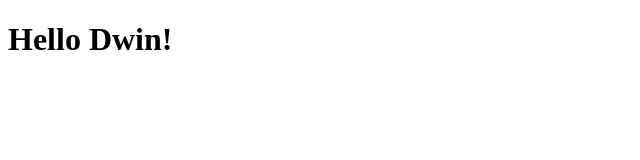
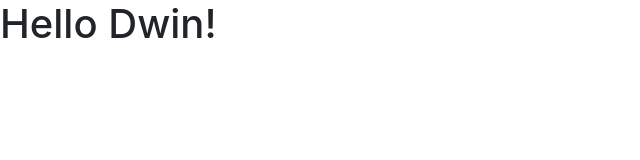
Before and after one commit to dwindev/dwin-dev.github.io, a plain HTML site: page index.html in a window 1280 px wide. Shown: the whole page, without its empty margins (0-640 px from the left). Drawn offline with nearby package versions, Linux system fonts and the light colour scheme.

Commit message:
first commit

```diff
--- a/index.html
+++ b/index.html
@@ -3,6 +3,7 @@
   <head>
     <meta charset="utf-8">
     <title>Edwin Encomienda</title>
+    <link rel="stylesheet" href="https://cdnjs.cloudflare.com/ajax/libs/bootswatch/3.3.7/cerulean/bootstrap.min.css">
   </head>
   <body>
       <h1>Hello Dwin!</h1>
```
